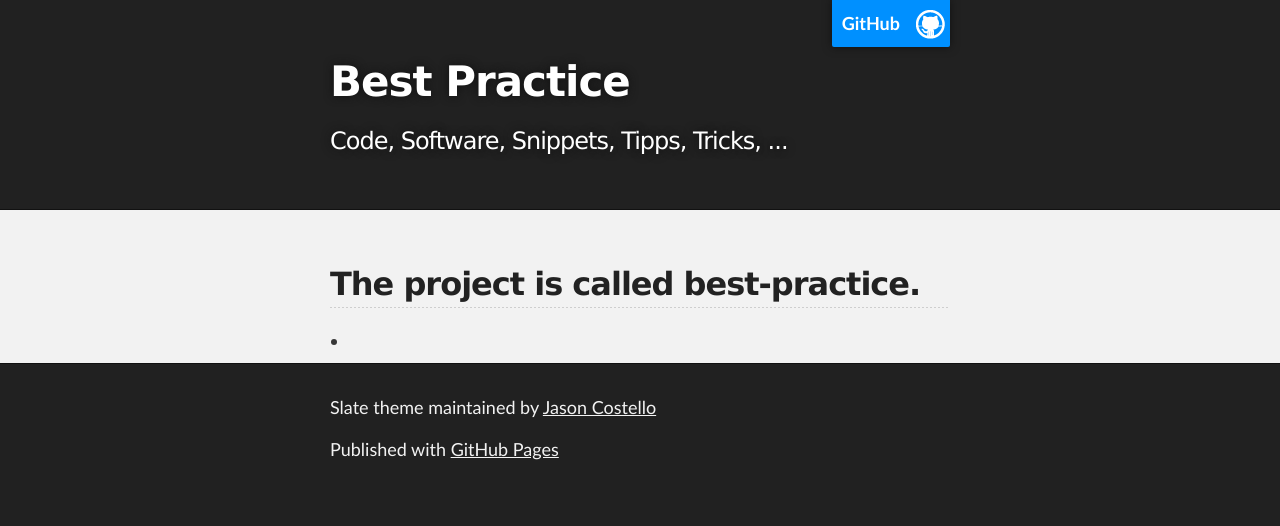
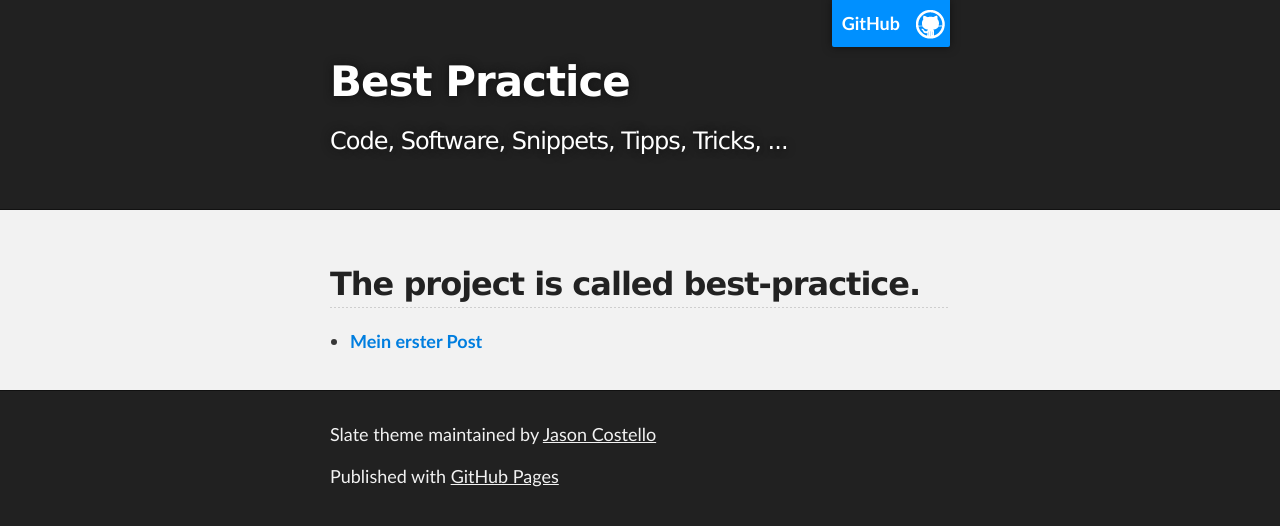
Before and after one commit to cniweb/best-practice, a Jekyll site: the page built from index.html, in a window 1280 px wide. Shown: the top 526 px of the page. Built offline with Jekyll 4.4.1, drawn with Linux system fonts in a browser that asks for light colours; the list of posts is cut into pages by our own code.

Commit message:
Update Template

```diff
--- a/_includes/header.html
+++ b/_includes/header.html
@@ -6,7 +6,7 @@
     <meta http-equiv="X-UA-Compatible" content="chrome=1" />
     <meta name="description" content="Slate is a responsive theme for GitHub Pages" />
 
-    <link rel="stylesheet" type="text/css" media="screen" href="stylesheets/stylesheet.css">
+    <link rel="stylesheet" type="text/css" media="screen" href="{{ page.baseurl }}stylesheets/stylesheet.css">
 
     <title>{{ page.title }}</title>
   </head>
--- a/index.html
+++ b/index.html
@@ -5,8 +5,8 @@ layout: default
 <ul>
 	{% for post in site.posts %}
 	<li>
-	  <a href="{{ post.url }}">
-			<h3>{{ post.titel }}</h3>
+	  <a href="{{ page.baseurl }}{{ post.url }}">
+			<strong>{{ post.title }}</strong>
 	  </a>
 	</li>
 	{% endfor %}
```
